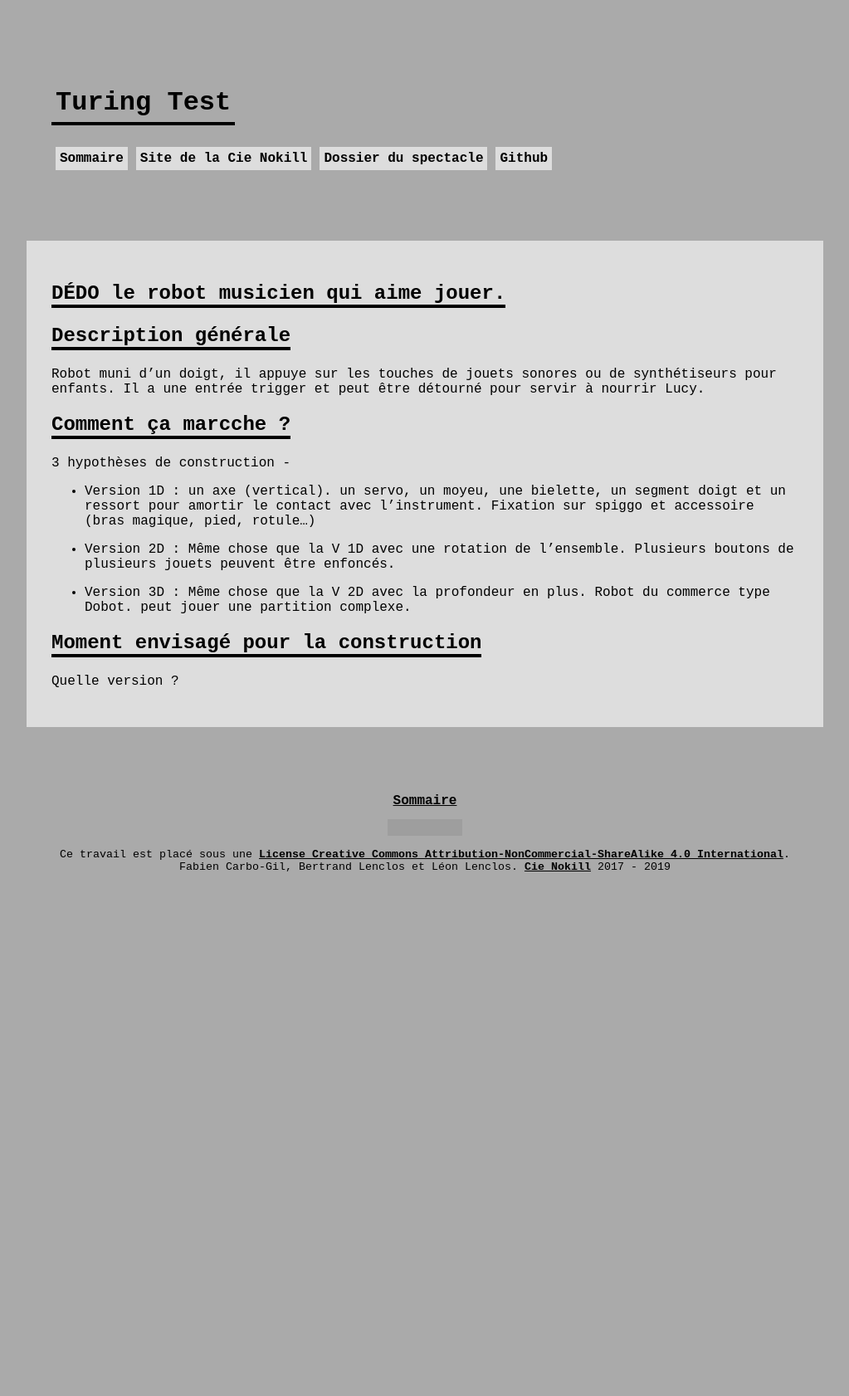
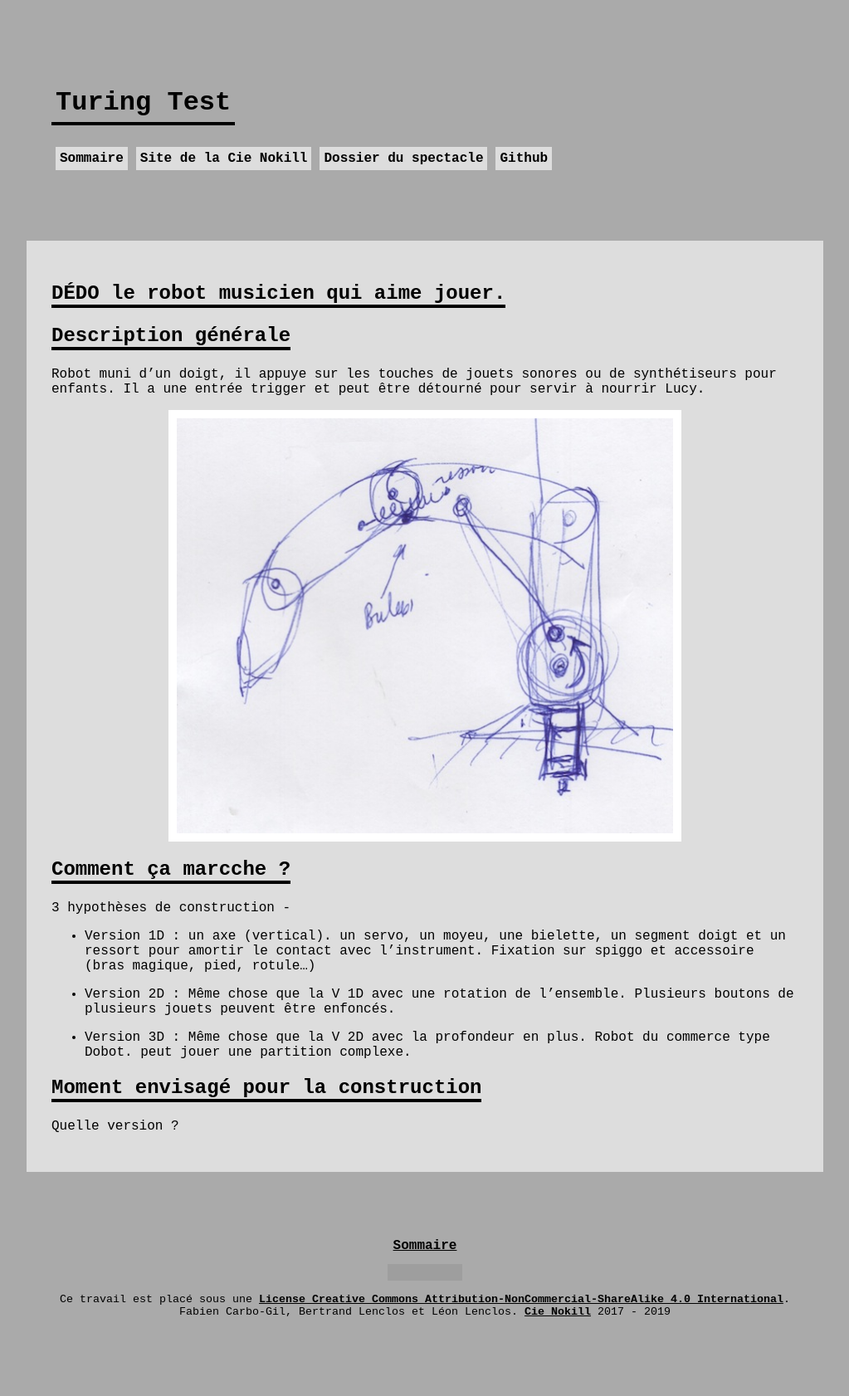
Before and after one commit to LeonLenclos/turing-test, a Jekyll site: the page built from contenu/robots/dedo.md, in a window 1280 px wide. Shown: the whole page at 83% size, without its empty margins (128-1151 px from the left). Built offline with Jekyll 4.4.1, drawn with Linux system fonts in a browser that asks for light colours; nearby versions of some CDN libraries; our own code applies the rules of GitHub Pages for plain Markdown files; a script that is not in the unit is left out; the repository's description, which GitHub fills in, is left out; before the commit the page ends 1146 px from its top, so only the background shows below that; grey boxes are pictures that could not be loaded.

Commit message:
Update dedo.md

```diff
--- a/contenu/robots/dedo.md
+++ b/contenu/robots/dedo.md
@@ -4,6 +4,9 @@
 ## Description générale
 
 Robot muni d'un doigt, il appuye sur les touches de jouets sonores ou de synthétiseurs pour enfants. Il a une entrée trigger et peut être détourné pour servir à nourrir Lucy.
+
+
+![](../../ressources/Dedo_croquis.jpeg)
 
 ## Comment ça marcche ?
 
```
